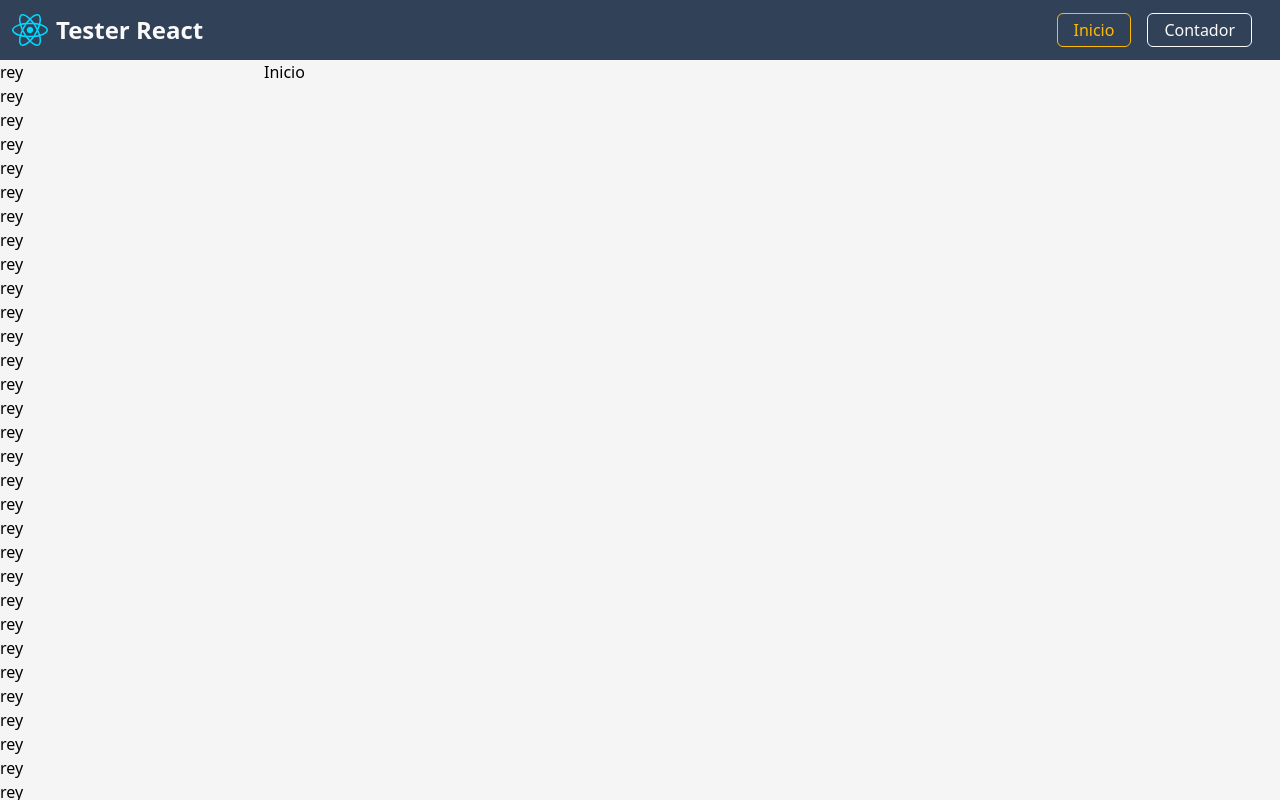
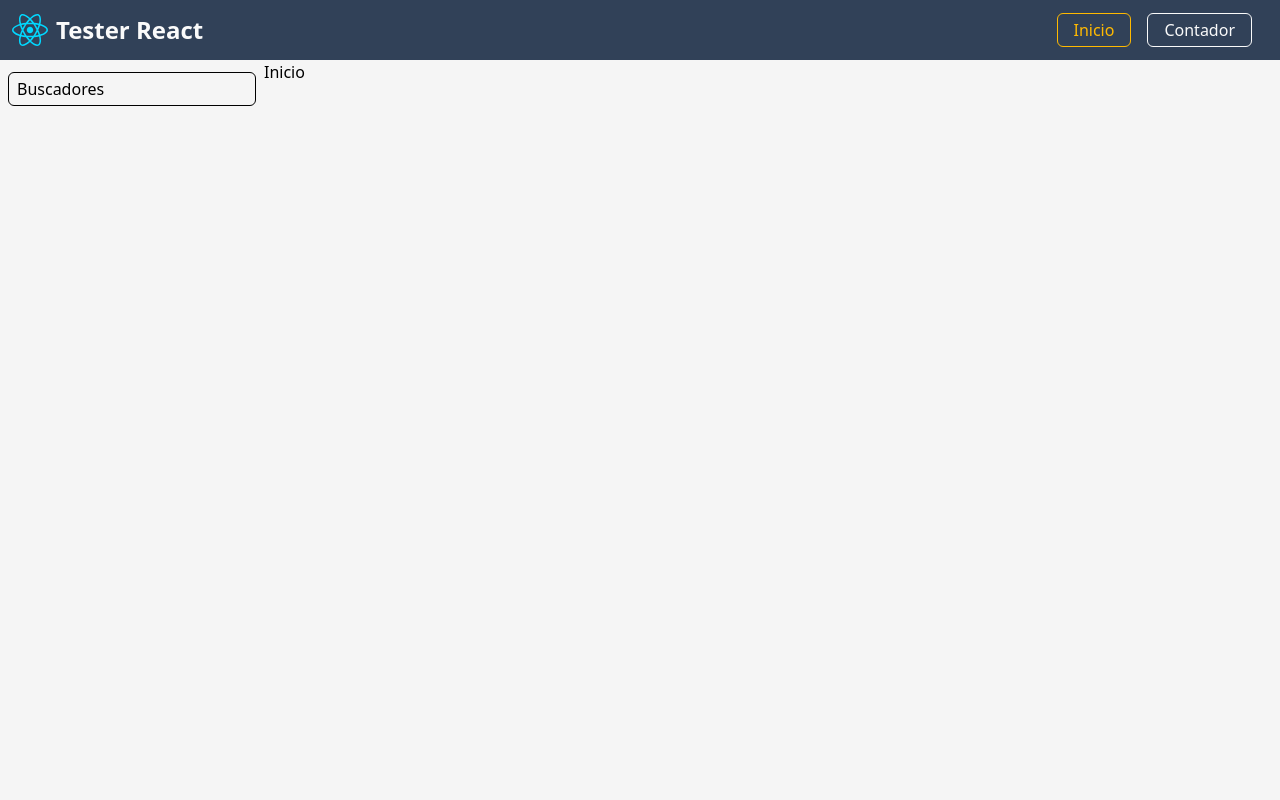
Before and after one commit to DanyVaic18/react_testers_sbz, a React (Vite) app: page / in a window 1280 px wide. Built offline with nearby package versions, Linux system fonts and the light colour scheme.

Commit message:
feat: Se agrego en la barra lateral la redireccion a buscadores

```diff
--- a/src/layout/SideBar.tsx
+++ b/src/layout/SideBar.tsx
@@ -1,55 +1,20 @@
 import React from "react";
+import { Link } from "wouter";
 
 const SideBar = () => {
   return (
     <div
-      className="sticky top-[60px] h-[calc(100vh_-_60px)] min-w-[264px] overflow-y-auto pb-2"
+      className="sticky top-[60px] flex flex-col h-[calc(100vh_-_60px)] min-w-[264px] overflow-y-auto px-2 py-3"
       // style={{
       //   height: "calc(100vh - 60px)",
       // }}
     >
-      <p>rey</p>
-      <p>rey</p>
-      <p>rey</p>
-      <p>rey</p>
-      <p>rey</p>
-      <p>rey</p>
-      <p>rey</p>
-      <p>rey</p>
-      <p>rey</p>
-      <p>rey</p>
-      <p>rey</p>
-      <p>rey</p>
-      <p>rey</p>
-      <p>rey</p>
-      <p>rey</p>
-      <p>rey</p>
-      <p>rey</p>
-      <p>rey</p>
-      <p>rey</p>
-      <p>rey</p>
-      <p>rey</p>
-      <p>rey</p>
-      <p>rey</p>
-      <p>rey</p>
-      <p>rey</p>
-      <p>rey</p>
-      <p>rey</p>
-      <p>rey</p>
-      <p>rey</p>
-      <p>rey</p>
-      <p>rey</p>
-      <p>rey</p>
-      <p>rey</p>
-      <p>rey</p>
-      <p>rey</p>
-      <p>rey</p>
-      <p>rey</p>
-      <p>rey</p>
-      <p>rey</p>
-      <p>rey</p>
-      <p>rey</p>
-      <p>rey</p>
+      <Link
+        href={"/debounce"}
+        className={`w-full cursor-pointer rounded-md border px-2 py-1 transition-all`}
+      >
+        Buscadores
+      </Link>
     </div>
   );
 };
```
